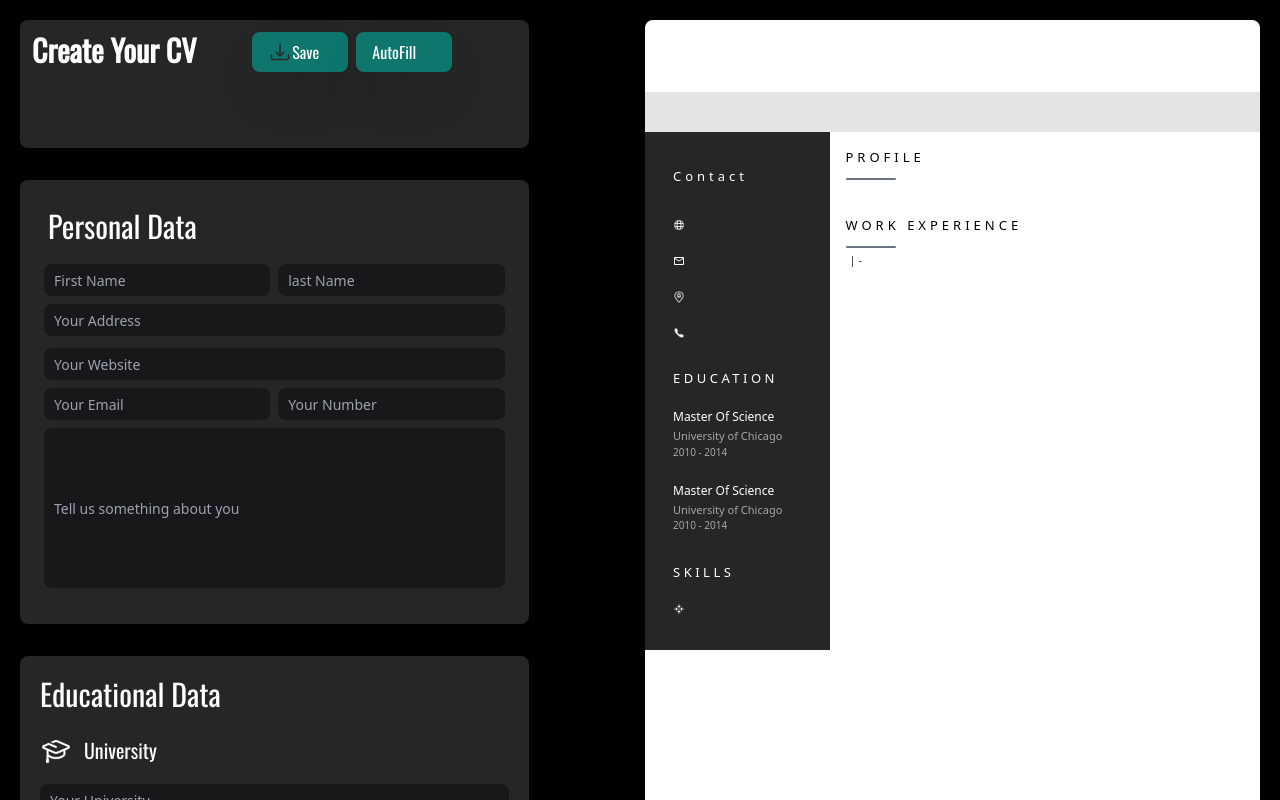
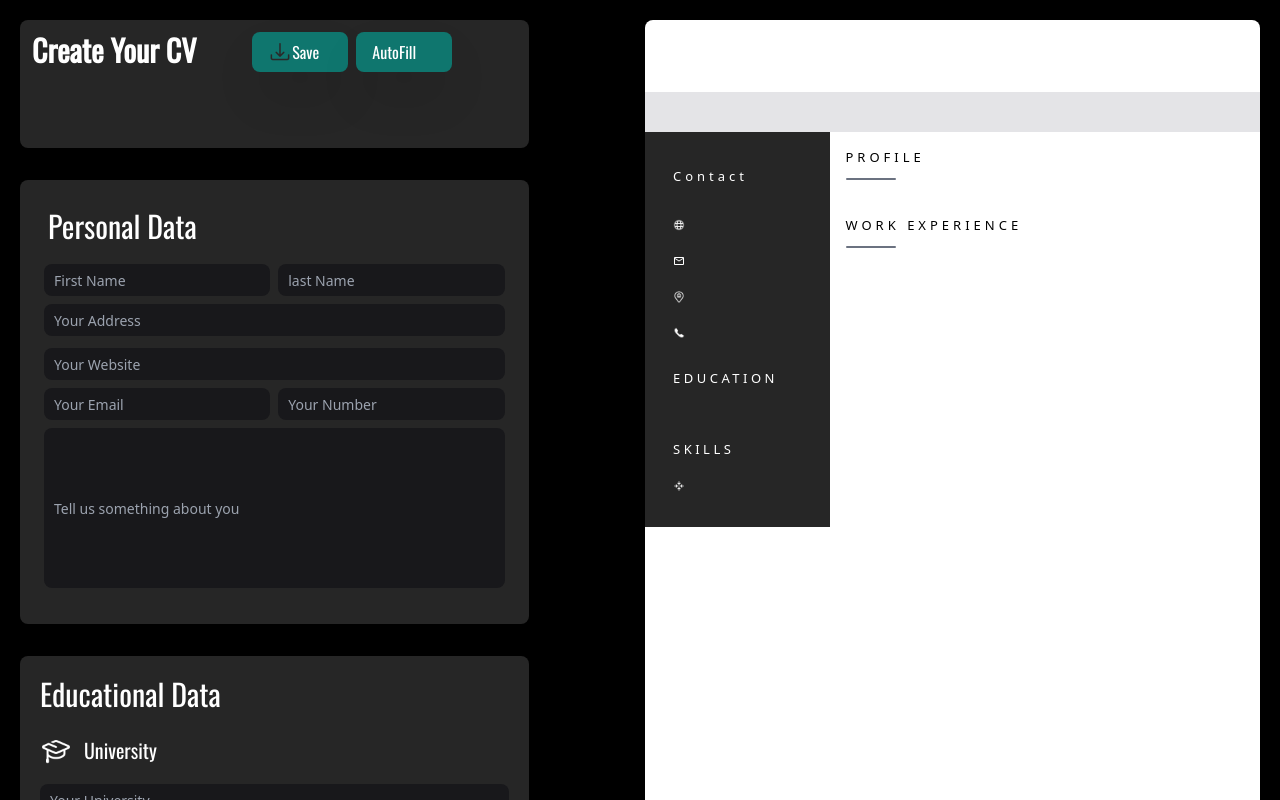
Before and after one commit to younesnd/CV-Creator, a React (Create React App) app: page / in a window 1280 px wide. Shown: the top 800 px of the page. Built offline with nearby package versions, Linux system fonts and the light colour scheme.

Commit message:
CV-Creator

```diff
--- a/src/components/EducationalData/EducationalData.tsx
+++ b/src/components/EducationalData/EducationalData.tsx
@@ -1,4 +1,6 @@
-const EducationalData = () => {
+import { PreviewEducationalProps } from "@/types/types";
+
+const EducationalData = (props:PreviewEducationalProps) => {
   return (
     <div className="flex flex-col conatiner bg-[#262626] text-white rounded-lg w-[90%] p-2">
       <h2 className="text-3xl font-Osland p-3 text-left">Educational Data</h2>
@@ -15,25 +17,31 @@ const EducationalData = () => {
           </div>
           <input
             type="text"
-            id="first_name"
+            name="university"
             className="bg-zinc-900  text-white text-sm rounded-lg h-8 w-full p-2.5 "
             placeholder="Your University"
             required
+            value={props.university}
+            onChange={props.onInputchange}
           />
 
           <input
             type="text"
-            id="last_name"
+            name="degree"
             className="bg-zinc-900 text-white  text-sm rounded-lg h-8 p-2"
             placeholder="Your Degree"
             required
+            value={props.degree}
+            onChange={props.onInputchange}
           />
           <input
             type="text"
-            id="first_name"
+            name="timeframe"
             className="bg-zinc-900  text-white text-sm rounded-lg h-8  p-2.5 "
             placeholder="Timeframe"
             required
+            value={props.timeframe}
+            onChange={props.onInputchange}
           />
         </div>
         <div className="flex flex-col space-y-2 mb-5 ">
@@ -47,25 +55,31 @@ const EducationalData = () => {
           </div>
           <input
             type="text"
-            id="first_name"
+            name="school"
             className="bg-zinc-900  text-white text-sm rounded-lg h-8 w-full p-2.5 "
             placeholder="Your School"
             required
+            value={props.degree}
+            onChange={props.onInputchange}
           />
 
           <input
             type="text"
-            id="last_name"
+            name="schoolDegree"
             className="bg-zinc-900 text-white  text-sm rounded-lg h-8   p-2"
             placeholder="Your Degree"
             required
+            value={props.schoolDegree}
+            onChange={props.onInputchange}
           />
           <input
             type="text"
-            id="first_name"
+            name="schoolTimeframe"
             className="bg-zinc-900  text-white text-sm rounded-lg h-8 p-2.5  "
             placeholder="Timeframe"
             required
+            value={props.schoolTimeframe}
+            onChange={props.onInputchange}
           />
         </div>
       </form>
--- a/src/components/Layout/Layout.tsx
+++ b/src/components/Layout/Layout.tsx
@@ -5,8 +5,12 @@ import PersonalData from "../PersonalData/PersonalData";
 import PreviewCv from "../PreviewCv/PreviewCv";
 import EducationalData from "../EducationalData/EducationalData";
 import PersonalExperience from "../PersonalExperience/PersonalExperience";
-import { WorkExperienceProps } from "@/types/types";
-import { PersonalDataType } from "@/types/types";
+import {
+  WorkExperienceProps,
+  PersonalDataType,
+  PreviewEducationalProps,
+} from "@/types/types";
+
 const Layout = () => {
   const [formPersonalData, setFormPersonalData] = useState<PersonalDataType>({
     firstName: "",
@@ -31,6 +35,15 @@ const Layout = () => {
     startDate_2: "",
     endDate_2: "",
   });
+  const [formEducationalData, setFormEducationalData] =
+    useState<Omit<PreviewEducationalProps,'onInputchange'>>({
+      university: "",
+      degree: "",
+      timeframe: "",
+      school: "",
+      schoolDegree: "",
+      schoolTimeframe: "",
+    });
   const onInputChange = (e: React.ChangeEvent<HTMLInputElement>) => {
     setFormPersonalData((state) => ({
       ...state,
@@ -41,6 +54,12 @@ const Layout = () => {
     e: React.ChangeEvent<HTMLInputElement>
   ) => {
     setFormPersonalExperience((state) => ({
+      ...state,
+      [e.target.name]: e.target.value,
+    }));
+  };
+  const onInputChangeEducation = (e: React.ChangeEvent<HTMLInputElement>) => {
+    setFormEducationalData((state) => ({
       ...state,
       [e.target.name]: e.target.value,
     }));
@@ -58,7 +77,15 @@ const Layout = () => {
           number={formPersonalData.number}
           desc={formPersonalData.desc}
         />
-        <EducationalData />
+        <EducationalData
+          onInputchange={onInputChangeEducation}
+          university={formEducationalData.university}
+          degree={formEducationalData.degree}
+          timeframe={formEducationalData.timeframe}
+          school={formEducationalData.school}
+          schoolDegree={formEducationalData.schoolDegree}
+          schoolTimeframe={formEducationalData.schoolTimeframe}
+        />
         <PersonalExperience
           onInputchange={onInputChangeWorkExperience}
           company={formPersonalExperience.company}
@@ -90,7 +117,12 @@ const Layout = () => {
         company_2={formPersonalExperience.company_2}
         startDate_2={formPersonalExperience.startDate_2}
         endDate_2={formPersonalExperience.endDate_2}
-
+        university={formEducationalData.university}
+        degree={formEducationalData.degree}
+        timeframe={formEducationalData.timeframe}
+        school={formEducationalData.school}
+        schoolDegree={formEducationalData.schoolDegree}
+        schoolTimeframe={formEducationalData.schoolTimeframe}
       />
     </div>
   );
--- a/src/components/PreviewCv/PreviewCv.tsx
+++ b/src/components/PreviewCv/PreviewCv.tsx
@@ -24,7 +24,14 @@ const PreviewCv = (Info: PreviewCvProps) => {
                 address={Info.address}
                 number={Info.number}
               />
-              <PreviewEducation />
+              <PreviewEducation
+                university={Info.university}
+                degree={Info.degree}
+                timeframe={Info.timeframe}
+                school={Info.school}
+                schoolDegree={Info.schoolDegree}
+                schoolTimeframe={Info.schoolTimeframe}
+              />
               <PreviewSkills />
             </div>
           </div>
@@ -39,13 +46,23 @@ const PreviewCv = (Info: PreviewCvProps) => {
             <p className="font-Work text-[11px] p-2 tracking-normal leading-[16.5px] text-left ml-2 text-[#2e2e2e]">
               {Info.desc}
             </p>
-            <div className="mb-2">
+            <div id="workExperience" className="mb-2">
               <h3
                 className=" block self-start text-left p-4 text-[13px]  tracking-[4px] font-normal h-[2px] after:content-['']
             mb-5 after:bg-gray-500 after:rounded-t-[1px] after:rounded-b-[1px] after:block after:w-[50px] after:h-[2px] after:mt-[10px]"
               >
                 WORK EXPERIENCE
               </h3>
+              <div
+                className={clsx("mb-2", {
+                  hidden:
+                    Info.company.length === 0 &&
+                    Info.position.length === 0 &&
+                    Info.occupation.length === 0 &&
+                    Info.startDate.length === 0 &&
+                    Info.endDate.length === 0,
+                })}
+              >
                 <h4 className="text-left font-Work text-[12px] font-semibold tracking-[1.5px] ml-5">
                   {Info.position}
                 </h4>
@@ -56,6 +73,7 @@ const PreviewCv = (Info: PreviewCvProps) => {
                 <p className="text-[11px] font-Work font-normal text-[#2e2e2e] text-left ml-5 tracking-normal">
                   {Info.occupation}
                 </p>
+              </div>
             </div>
             <div
               id="experience_2"
--- a/src/components/PreviewEducation/PreviewEducation.tsx
+++ b/src/components/PreviewEducation/PreviewEducation.tsx
@@ -1,4 +1,5 @@
-const PreviewEducation = () => {
+import { PreviewEducationalProps } from "@/types/types"
+const PreviewEducation = (props:Omit<PreviewEducationalProps,"onInputchange">) => {
     return (
         <div>
                 <h3 className="text-white font-Work text-[13px] font-normal tracking-[3.5px] mb-[20px]">
@@ -6,24 +7,24 @@ const PreviewEducation = () => {
                 </h3>
                 <div className="mb-[22px]">
                   <h4 className="font-Work text-[12px] font-medium leading-[18px] mb-[2px] ">
-                    Master Of Science
+                    {props.degree}
                   </h4>
                   <h5 className="font-Work text-[11px] font-normal leading-[16.5px] text-[#a6a6a6]">
-                    University of Chicago
+                    {props.university}
                   </h5>
                   <p className="font-Work text-[10px] font-normal leading-[15px] text-[#a6a6a6] ">
-                    2010 - 2014
+                    {props.timeframe}
                   </p>
                 </div>
                 <div className="">
                   <h4 className="font-Work text-[12px] font-medium leading-[18px] mb-[2px] ">
-                    Master Of Science
+                    {props.schoolDegree}
                   </h4>
                   <h5 className="font-Work text-[11px] font-normal leading-[16.5px] text-[#a6a6a6]">
-                    University of Chicago
+                    {props.school}
                   </h5>
                   <p className="font-Work text-[10px] font-normal leading-[15px] text-[#a6a6a6] ">
-                    2010 - 2014
+                    {props.schoolTimeframe}
                   </p>
                 </div>
               </div>
```
Also changed, not shown: src/types/types.ts (+25 -8 lines). Lines whose indentation alone changed are shown as unchanged.
